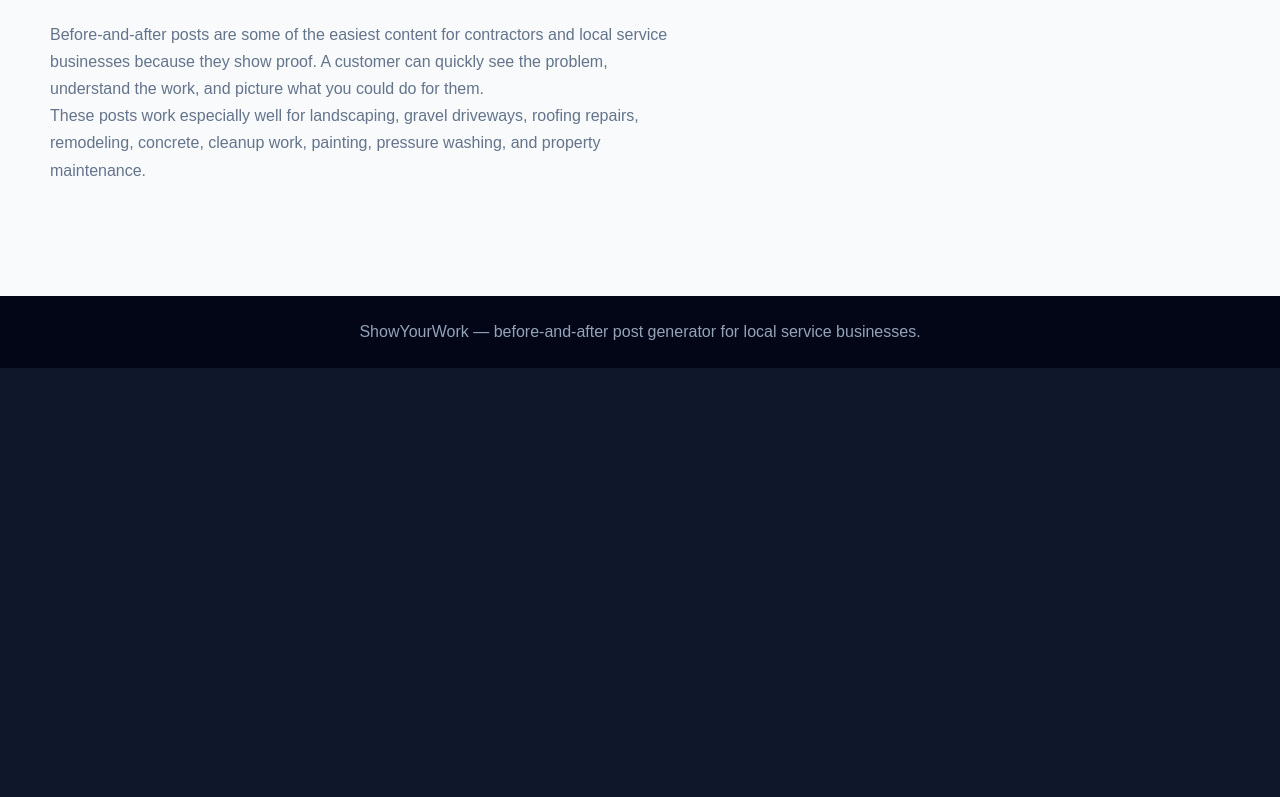
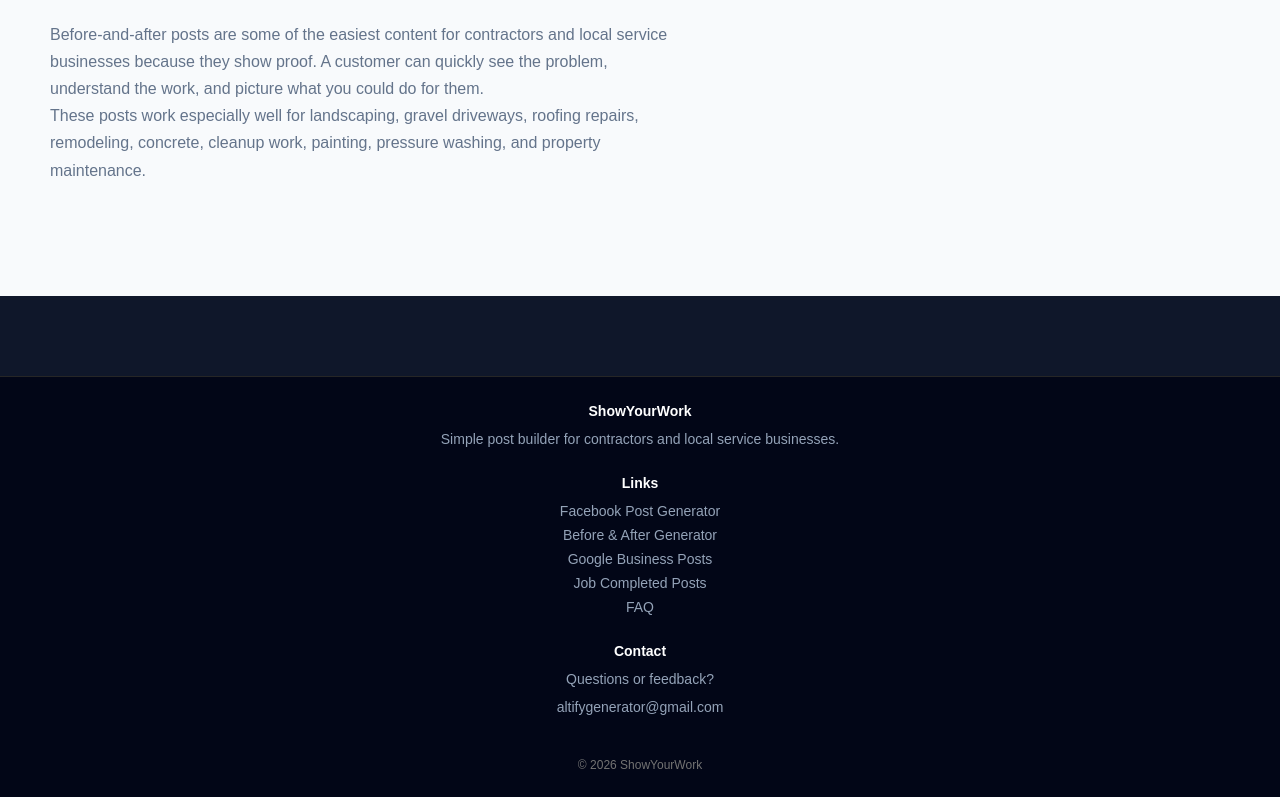
Before and after one commit to altifygenerator-ai/workpost, a Next.js app: page /before-after-post-generator in a window 1280 px wide. Shown: the part 2444-3241 px from the top of the page. Before the commit the page ends 2812 px from the top, so only its background shows below. Built offline with nearby package versions, Linux system fonts and the light colour scheme.

Commit message:
new footer

```diff
--- a/app/before-after-post-generator/page.tsx
+++ b/app/before-after-post-generator/page.tsx
@@ -134,10 +134,39 @@ export default function BeforeAfterPostGenerator() {
         </div>
       </section>
 
-      <footer>
-        ShowYourWork — before-and-after post generator for local service
-        businesses.
-      </footer>
+            <footer className="mt-20 border-t border-neutral-800 py-10 text-sm text-neutral-400">
+  <div className="max-w-5xl mx-auto px-6 flex flex-col gap-6">
+
+    <div className="flex flex-col gap-2">
+      <p className="text-white font-bold">ShowYourWork</p>
+      <p>Simple post builder for contractors and local service businesses.</p>
+    </div>
+
+    <div className="flex flex-col gap-2">
+      <p className="text-white font-semibold">Links</p>
+      <div className="flex flex-col gap-1">
+        <a href="/contractor-facebook-post-generator">Facebook Post Generator</a>
+        <a href="/before-after-post-generator">Before & After Generator</a>
+        <a href="/google-business-post-generator">Google Business Posts</a>
+        <a href="/job-completed-post-generator">Job Completed Posts</a>
+        <a href="/faq">FAQ</a>
+      </div>
+    </div>
+
+    <div className="flex flex-col gap-2">
+      <p className="text-white font-semibold">Contact</p>
+      <p>Questions or feedback?</p>
+      <a href="mailto:altifygenerator@gmail.com" className="underline">
+        altifygenerator@gmail.com
+      </a>
+    </div>
+
+    <p className="text-xs text-neutral-500 mt-4">
+      © {new Date().getFullYear()} ShowYourWork
+    </p>
+
+  </div>
+  </footer>
     </main>
   );
 }
--- a/app/contractor-facebook-post-generator/page.tsx
+++ b/app/contractor-facebook-post-generator/page.tsx
@@ -139,10 +139,39 @@ export default function ContractorFacebookPostGenerator() {
         </div>
       </section>
 
-      <footer>
-        ShowYourWork — contractor Facebook post generator for local service
-        businesses.
-      </footer>
+            <footer className="mt-20 border-t border-neutral-800 py-10 text-sm text-neutral-400">
+  <div className="max-w-5xl mx-auto px-6 flex flex-col gap-6">
+
+    <div className="flex flex-col gap-2">
+      <p className="text-white font-bold">ShowYourWork</p>
+      <p>Simple post builder for contractors and local service businesses.</p>
+    </div>
+
+    <div className="flex flex-col gap-2">
+      <p className="text-white font-semibold">Links</p>
+      <div className="flex flex-col gap-1">
+        <a href="/contractor-facebook-post-generator">Facebook Post Generator</a>
+        <a href="/before-after-post-generator">Before & After Generator</a>
+        <a href="/google-business-post-generator">Google Business Posts</a>
+        <a href="/job-completed-post-generator">Job Completed Posts</a>
+        <a href="/faq">FAQ</a>
+      </div>
+    </div>
+
+    <div className="flex flex-col gap-2">
+      <p className="text-white font-semibold">Contact</p>
+      <p>Questions or feedback?</p>
+      <a href="mailto:altifygenerator@gmail.com" className="underline">
+        altifygenerator@gmail.com
+      </a>
+    </div>
+
+    <p className="text-xs text-neutral-500 mt-4">
+      © {new Date().getFullYear()} ShowYourWork
+    </p>
+
+  </div>
+  </footer>
     </main>
   );
 }
--- a/app/faq/page.tsx
+++ b/app/faq/page.tsx
@@ -92,6 +92,39 @@ export default function FAQPage() {
         <p>Type what you did today and get a post ready to copy and use.</p>
         <Link href="/#builder">Try ShowYourWork</Link>
       </section>
+            <footer className="mt-20 border-t border-neutral-800 py-10 text-sm text-neutral-400">
+  <div className="max-w-5xl mx-auto px-6 flex flex-col gap-6">
+
+    <div className="flex flex-col gap-2">
+      <p className="text-white font-bold">ShowYourWork</p>
+      <p>Simple post builder for contractors and local service businesses.</p>
+    </div>
+
+    <div className="flex flex-col gap-2">
+      <p className="text-white font-semibold">Links</p>
+      <div className="flex flex-col gap-1">
+        <a href="/contractor-facebook-post-generator">Facebook Post Generator</a>
+        <a href="/before-after-post-generator">Before & After Generator</a>
+        <a href="/google-business-post-generator">Google Business Posts</a>
+        <a href="/job-completed-post-generator">Job Completed Posts</a>
+        <a href="/faq">FAQ</a>
+      </div>
+    </div>
+
+    <div className="flex flex-col gap-2">
+      <p className="text-white font-semibold">Contact</p>
+      <p>Questions or feedback?</p>
+      <a href="mailto:altifygenerator@gmail.com" className="underline">
+        altifygenerator@gmail.com
+      </a>
+    </div>
+
+    <p className="text-xs text-neutral-500 mt-4">
+      © {new Date().getFullYear()} ShowYourWork
+    </p>
+
+  </div>
+  </footer>
     </main>
   );
 }
--- a/app/google-business-post-generator/page.tsx
+++ b/app/google-business-post-generator/page.tsx
@@ -132,9 +132,39 @@ export default function GoogleBusinessPostGenerator() {
         </div>
       </section>
 
-      <footer>
-        ShowYourWork — Google Business post generator for local service businesses.
-      </footer>
+           <footer className="mt-20 border-t border-neutral-800 py-10 text-sm text-neutral-400">
+  <div className="max-w-5xl mx-auto px-6 flex flex-col gap-6">
+
+    <div className="flex flex-col gap-2">
+      <p className="text-white font-bold">ShowYourWork</p>
+      <p>Simple post builder for contractors and local service businesses.</p>
+    </div>
+
+    <div className="flex flex-col gap-2">
+      <p className="text-white font-semibold">Links</p>
+      <div className="flex flex-col gap-1">
+        <a href="/contractor-facebook-post-generator">Facebook Post Generator</a>
+        <a href="/before-after-post-generator">Before & After Generator</a>
+        <a href="/google-business-post-generator">Google Business Posts</a>
+        <a href="/job-completed-post-generator">Job Completed Posts</a>
+        <a href="/faq">FAQ</a>
+      </div>
+    </div>
+
+    <div className="flex flex-col gap-2">
+      <p className="text-white font-semibold">Contact</p>
+      <p>Questions or feedback?</p>
+      <a href="mailto:altifygenerator@gmail.com" className="underline">
+        altifygenerator@gmail.com
+      </a>
+    </div>
+
+    <p className="text-xs text-neutral-500 mt-4">
+      © {new Date().getFullYear()} ShowYourWork
+    </p>
+
+  </div>
+  </footer>
     </main>
   );
 }
--- a/app/job-completed-post-generator/page.tsx
+++ b/app/job-completed-post-generator/page.tsx
@@ -126,9 +126,39 @@ export default function JobCompletedPostGenerator() {
         </div>
       </section>
 
-      <footer>
-        ShowYourWork — job completed post generator for local service businesses.
-      </footer>
+      <footer className="mt-20 border-t border-neutral-800 py-10 text-sm text-neutral-400">
+  <div className="max-w-5xl mx-auto px-6 flex flex-col gap-6">
+
+    <div className="flex flex-col gap-2">
+      <p className="text-white font-bold">ShowYourWork</p>
+      <p>Simple post builder for contractors and local service businesses.</p>
+    </div>
+
+    <div className="flex flex-col gap-2">
+      <p className="text-white font-semibold">Links</p>
+      <div className="flex flex-col gap-1">
+        <a href="/contractor-facebook-post-generator">Facebook Post Generator</a>
+        <a href="/before-after-post-generator">Before & After Generator</a>
+        <a href="/google-business-post-generator">Google Business Posts</a>
+        <a href="/job-completed-post-generator">Job Completed Posts</a>
+        <a href="/faq">FAQ</a>
+      </div>
+    </div>
+
+    <div className="flex flex-col gap-2">
+      <p className="text-white font-semibold">Contact</p>
+      <p>Questions or feedback?</p>
+      <a href="mailto:altifygenerator@gmail.com" className="underline">
+        altifygenerator@gmail.com
+      </a>
+    </div>
+
+    <p className="text-xs text-neutral-500 mt-4">
+      © {new Date().getFullYear()} ShowYourWork
+    </p>
+
+  </div>
+  </footer>
     </main>
   );
 }
--- a/app/page.tsx
+++ b/app/page.tsx
@@ -118,9 +118,39 @@ export default function Home() {
         </div>
       </section>
 
-      <footer>
-        ShowYourWork — simple post builder for local service businesses.
-      </footer>
+      <footer className="mt-20 border-t border-neutral-800 py-10 text-sm text-neutral-400">
+  <div className="max-w-5xl mx-auto px-6 flex flex-col gap-6">
+
+    <div className="flex flex-col gap-2">
+      <p className="text-white font-bold">ShowYourWork</p>
+      <p>Simple post builder for contractors and local service businesses.</p>
+    </div>
+
+    <div className="flex flex-col gap-2">
+      <p className="text-white font-semibold">Links</p>
+      <div className="flex flex-col gap-1">
+        <a href="/contractor-facebook-post-generator">Facebook Post Generator</a>
+        <a href="/before-after-post-generator">Before & After Generator</a>
+        <a href="/google-business-post-generator">Google Business Posts</a>
+        <a href="/job-completed-post-generator">Job Completed Posts</a>
+        <a href="/faq">FAQ</a>
+      </div>
+    </div>
+
+    <div className="flex flex-col gap-2">
+      <p className="text-white font-semibold">Contact</p>
+      <p>Questions or feedback?</p>
+      <a href="mailto:altifygenerator@gmail.com" className="underline">
+        altifygenerator@gmail.com
+      </a>
+    </div>
+
+    <p className="text-xs text-neutral-500 mt-4">
+      © {new Date().getFullYear()} ShowYourWork
+    </p>
+
+  </div>
+</footer>
     </main>
   );
 }
```
